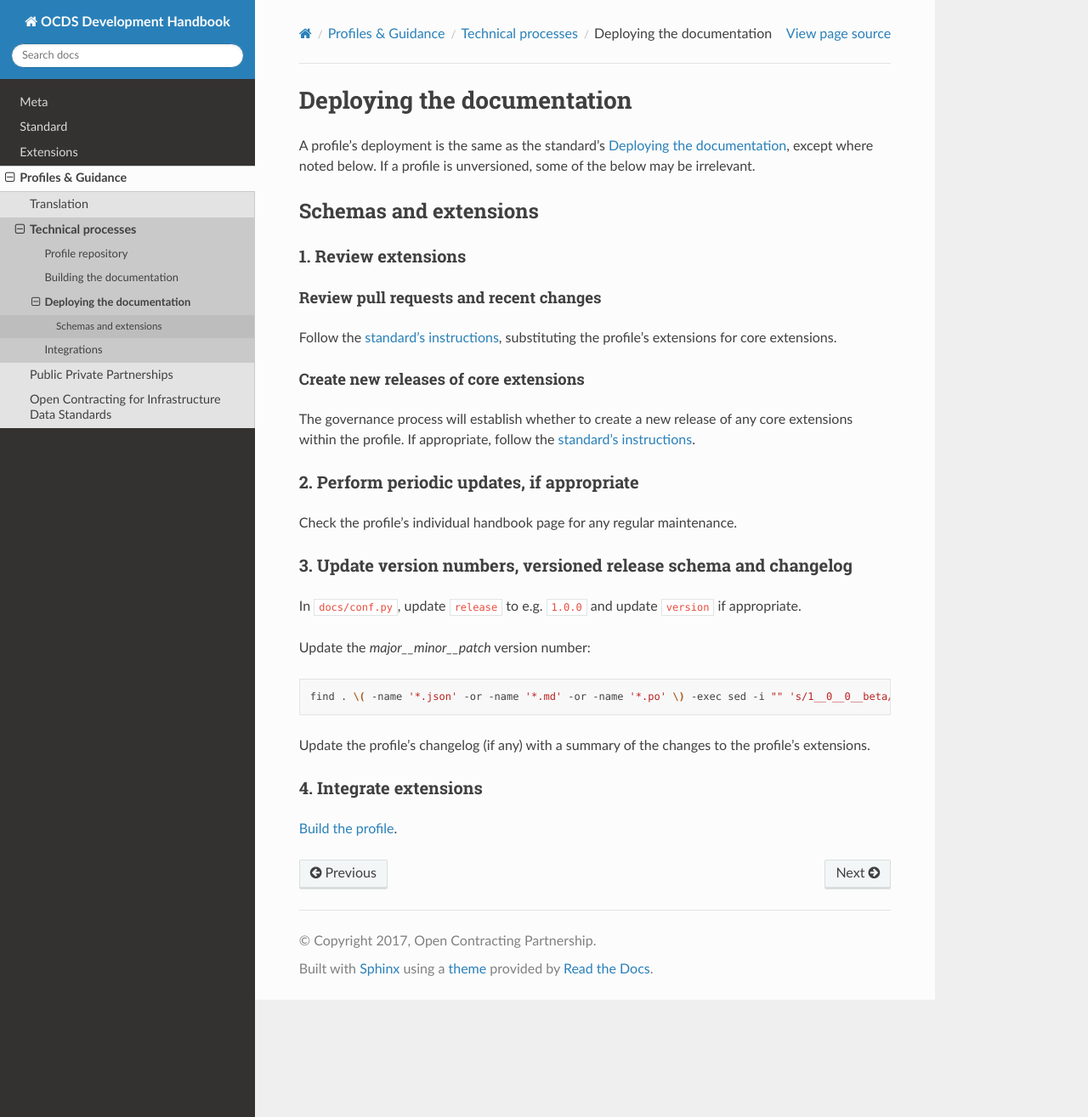
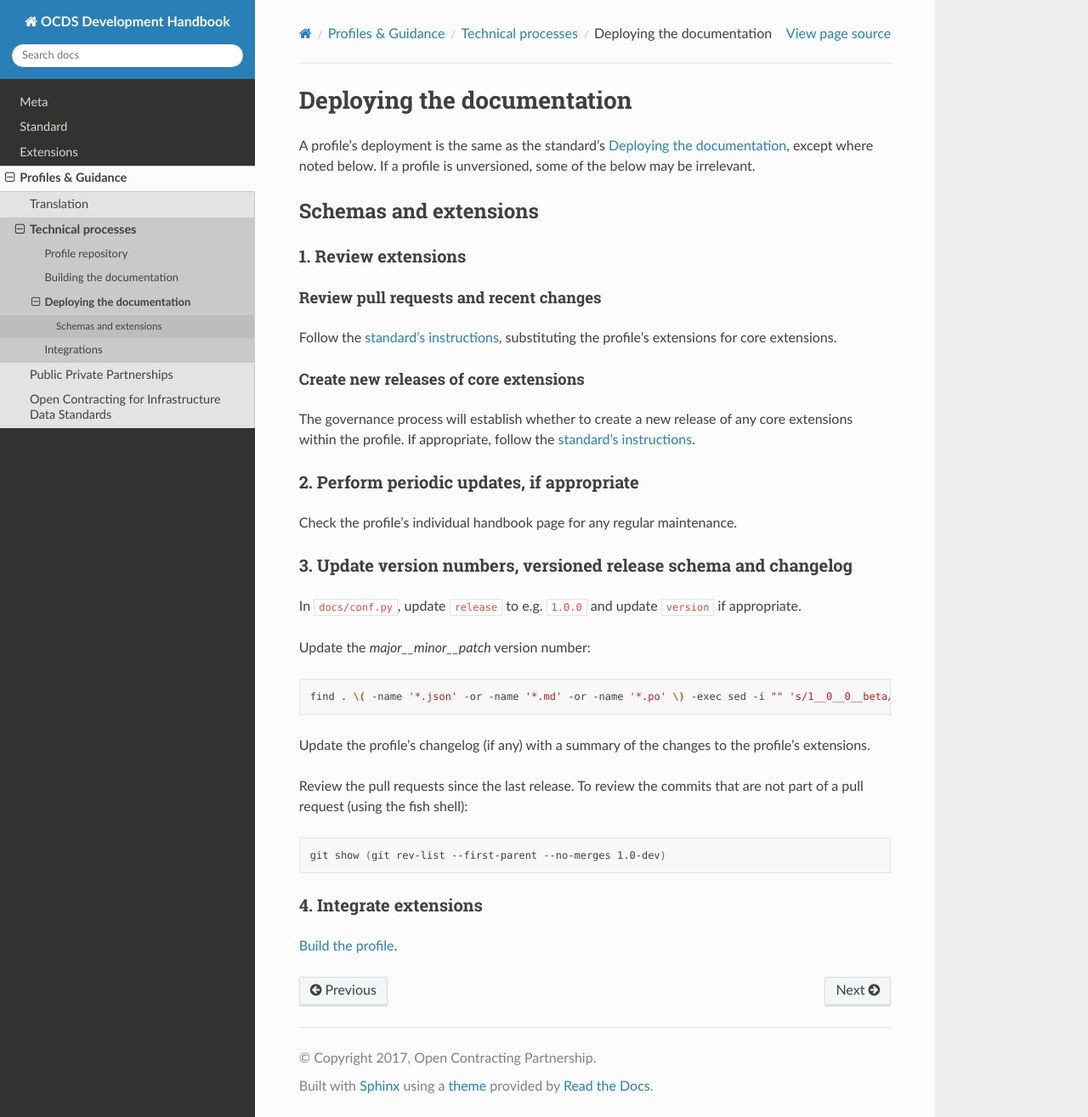
Before and after one commit to open-contracting/standard-development-handbook, a Sphinx documentation site: the page built from docs/profiles/technical/deployment.rst, in a window 1280 px wide and 1315 px high. Shown: the whole window at 85% size. Built offline with Sphinx 7.4.7 and the Read the Docs theme 2.0.0, drawn with Linux system fonts in a browser that asks for light colours.

Commit message:
profiles: Update instructions for release

```diff
--- a/docs/profiles/infrastructure.rst
+++ b/docs/profiles/infrastructure.rst
@@ -13,8 +13,8 @@ For each new release of OCDS for PPPs, run:
 
 .. code-block:: shell
 
-   make clean_dist
    python schema/borrow-schema.py
+   ocdskit schema-strict schema/project-level/project-schema.json
 
 Update blank.json
 ~~~~~~~~~~~~~~~~~
--- a/docs/profiles/technical/deployment.rst
+++ b/docs/profiles/technical/deployment.rst
@@ -37,6 +37,12 @@ Update the *major__minor__patch* version number:
 
 Update the profile's changelog (if any) with a summary of the changes to the profile's extensions.
 
+Review the pull requests since the last release. To review the commits that are not part of a pull request (using the fish shell):
+
+.. code-block:: fish
+
+   git show (git rev-list --first-parent --no-merges 1.0-dev)
+
 4. Integrate extensions
 ~~~~~~~~~~~~~~~~~~~~~~~
 
```
